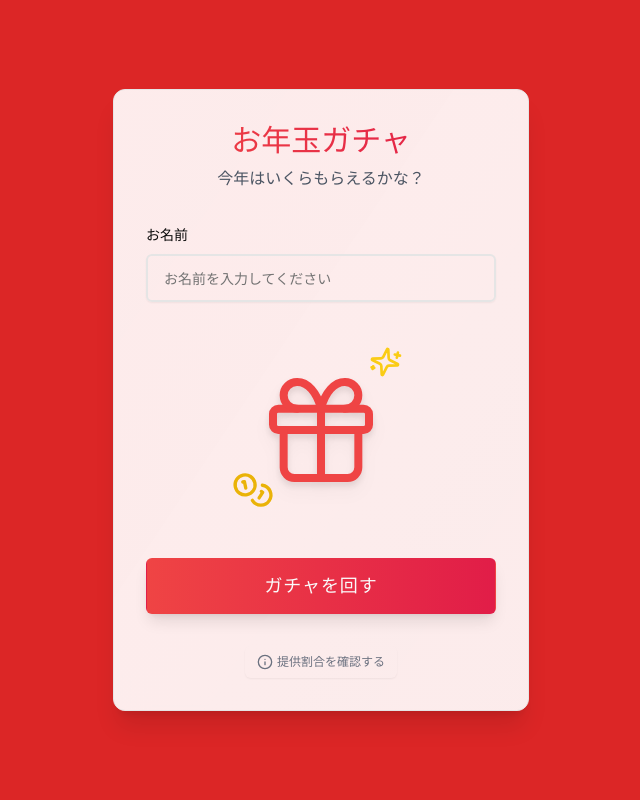
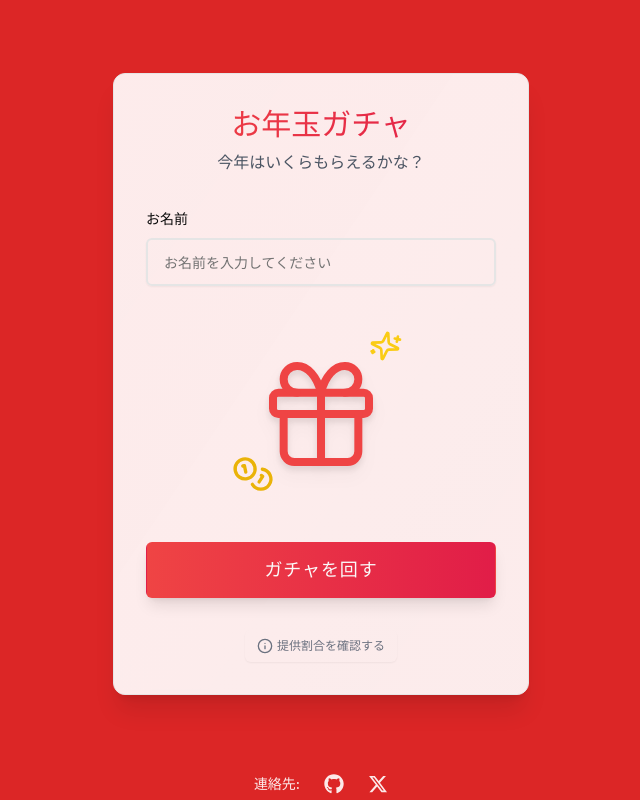
Before and after one commit to tktcorporation/otoshidama-2025-standalone, a React (Vite) app: page / in a window 1280 px wide. Shown: the whole page, without its empty margins (319-959 px from the left). Built offline with nearby package versions, Linux system fonts and the light colour scheme.

Commit message:
スタイル調整

```diff
--- a/src/App.tsx
+++ b/src/App.tsx
@@ -3,16 +3,22 @@ import { GachaPage } from "./pages/GachaPage";
 import { ResultPage } from "./pages/ResultPage";
 import { Toaster } from "./components/ui/toaster";
 import { GachaProvider } from "./contexts/gacha";
+import { Footer } from "./components/Footer";
 
 export function App() {
   return (
     <GachaProvider>
       <Router>
-        <div className="min-h-screen bg-gradient-to-br from-red-50 to-white">
-          <Routes>
-            <Route path="/" element={<GachaPage />} />
-            <Route path="/result" element={<ResultPage />} />
-          </Routes>
+        <div className="h-[100svh] w-screen flex flex-col overflow-hidden bg-red-600 ">
+          <div className="flex-1 flex items-center justify-center overflow-auto">
+            <div className="w-full max-w-md mx-auto">
+              <Routes>
+                <Route path="/" element={<GachaPage />} />
+                <Route path="/result" element={<ResultPage />} />
+              </Routes>
+            </div>
+          </div>
+          <Footer className="h-[2rem]" />
           <Toaster />
         </div>
       </Router>
--- a/src/pages/GachaPage.tsx
+++ b/src/pages/GachaPage.tsx
@@ -115,9 +115,7 @@ export function GachaPage() {
               />
             </AnimatePresence>
 
-            <div className="h-[100svh] w-screen flex flex-col overflow-hidden bg-red-600">
-              <div className="flex-1 flex items-center justify-center overflow-auto">
-                <div className="w-full max-w-md mx-auto">
+            <div className="h-full flex flex-col items-center justify-center p-4">
                   <motion.div
                     initial={{ opacity: 0, scale: 0.9 }}
                     animate={{ opacity: 1, scale: 1 }}
@@ -126,7 +124,7 @@ export function GachaPage() {
                       stiffness: 260,
                       damping: 20,
                     }}
-                    className="p-4"
+                    className="w-full max-w-md"
                   >
                     <Card className="relative overflow-hidden backdrop-blur-lg bg-white/90 p-8 shadow-xl">
                       <div className="absolute inset-0 bg-gradient-to-br from-red-50/30 to-white/10 pointer-events-none" />
@@ -252,8 +250,6 @@ export function GachaPage() {
                       </div>
                     </Card>
                   </motion.div>
-                </div>
-              </div>
             </div>
           </>
         )}
--- a/src/pages/ResultPage.tsx
+++ b/src/pages/ResultPage.tsx
@@ -20,9 +20,7 @@ export function ResultPage() {
   }
 
   return (
-    <div className="h-[100svh] w-screen flex flex-col overflow-hidden bg-red-600">
-      <div className="flex-1 flex items-center justify-center overflow-auto">
-        <div className="w-full max-w-md mx-auto">
+    <div className="h-full flex flex-col items-center justify-center p-4">
           <motion.div
             initial={{ opacity: 0, scale: 0.9 }}
             animate={{ opacity: 1, scale: 1 }}
@@ -31,7 +29,7 @@ export function ResultPage() {
               stiffness: 260,
               damping: 20,
             }}
-            className="p-4"
+            className="w-full max-w-md"
           >
             <Card className="relative overflow-hidden backdrop-blur-lg bg-white/90 p-8 shadow-xl">
               <div className="absolute inset-0 bg-gradient-to-br from-red-50/30 to-white/10 pointer-events-none" />
@@ -107,7 +105,5 @@ export function ResultPage() {
             </Card>
           </motion.div>
         </div>
-      </div>
-    </div>
   );
 }
```
